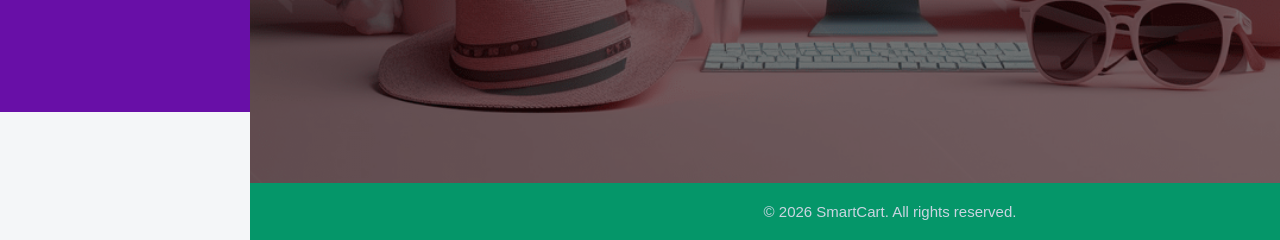
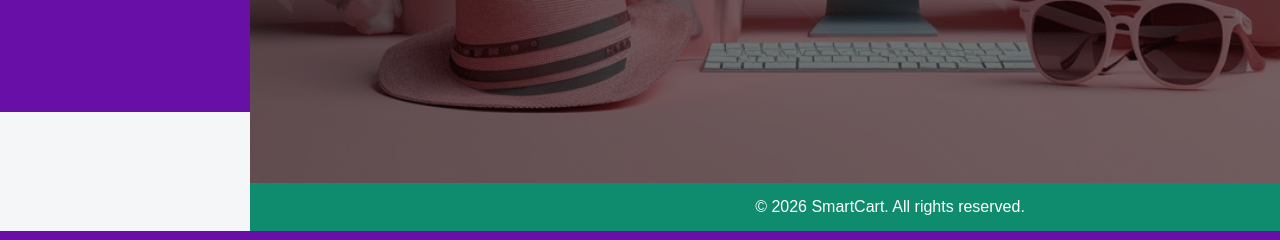
Before and after one commit to likhitharavi03/smartcart, a Flask app: page / in a window 1280 px wide; the page is wider, and only the part inside the window is pictured. Shown: the part 688-928 px from the top of that part. Run offline with Flask 3, Linux system fonts and the light colour scheme.

Commit message:
Update style.css

```diff
--- a/static/style.css
+++ b/static/style.css
@@ -3,7 +3,6 @@
   margin: 0;
   padding: 0;
   box-sizing: border-box;
-  font-family: Arial, Helvetica, sans-serif;
 
 }
 
@@ -12,18 +11,7 @@ body {
   color: #121212;
   min-height: 100vh;
 }
-.content {
-    flex: 1;   /* pushes footer down */
-    padding: 40px;
-}
-
-.footer {
-    background-color: #198754;
-    color: white;
-    text-align: center;
-    padding: 15px;
-    width: 100%;
-}
+
 /* =============== SIDEBAR =============== */
 /* ===== SIDEBAR (Sticky) ===== */
 .sidebar {
@@ -1059,13 +1047,31 @@ select:focus {
 }
 
 /* ===================================================== FOOTER ===================================================== */
+/* Make full height layout */
+html, body {
+    height: 100%;
+    margin: 0;
+}
+
+/* Main wrapper */
+.main-wrapper {
+    display: flex;
+    flex-direction: column;
+    min-height: 100vh;
+}
+
+/* Content area grows automatically */
+.main-content {
+    flex: 1;
+    padding: 20px;
+}
+
+/* Footer stays at bottom */
 .footer {
-  background: #059669;
-  color: #cbd5e1;
-  text-align: center;
-  padding: 20px;
-  font-size: 15px;
-  margin-top: auto;
+    background: #0f8b6d;
+    color: white;
+    text-align: center;
+    padding: 15px;
 }
 
 .success-container {
@@ -1457,6 +1463,7 @@ td {
     width: 100%;
   }
 }
+
 /* Hamburger button */
 .hamburger {
   display: none;
@@ -1489,7 +1496,7 @@ td {
     transition: 0.3s;
   }
 
-  #sidebar-toggle:checked ~ .sidebar {
+  #sidebar-toggle:checked~.sidebar {
     transform: translateX(0);
   }
 
@@ -1498,6 +1505,7 @@ td {
   }
 
 }
+
 .table-wrapper {
   overflow-x: auto;
 }
@@ -1505,6 +1513,7 @@ td {
 table {
   min-width: 600px;
 }
+
 @media (min-width: 1400px) {
 
   .main-content,
@@ -1513,6 +1522,7 @@ table {
   }
 
 }
+
 @media (max-width: 480px) {
 
   .hero-overlay h1 {
@@ -1528,6 +1538,7 @@ table {
   }
 
 }
+
 @media (max-width: 768px) {
 
   .cart-layout {
```
